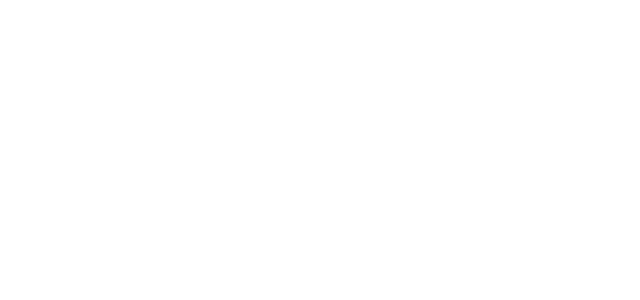
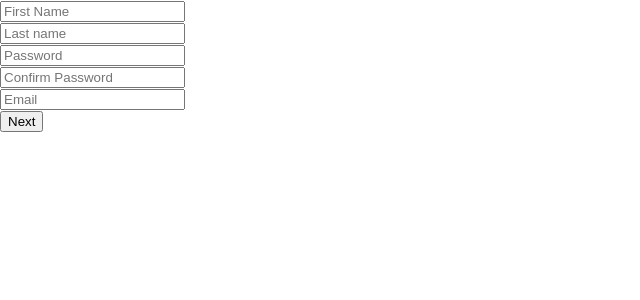
Before and after one commit to nitin-bommi/Login-Mechanism, a React (Create React App) app in the folder website-frontend/: page /basicregister in a window 1280 px wide. Shown: the top 300 px of the page, without its empty margins (0-640 px from the left). Built offline with nearby package versions, Linux system fonts and the light colour scheme.

Commit message:
Routing finished

```diff
--- a/website-frontend/package.json
+++ b/website-frontend/package.json
@@ -8,6 +8,7 @@
     "@testing-library/user-event": "^12.6.0",
     "react": "^17.0.1",
     "react-dom": "^17.0.1",
+    "react-router-dom": "^5.2.0",
     "react-scripts": "4.0.1",
     "web-vitals": "^0.2.4"
   },
--- a/website-frontend/public/index.html
+++ b/website-frontend/public/index.html
@@ -24,7 +24,7 @@
       work correctly both with client-side routing and a non-root public URL.
       Learn how to configure a non-root public URL by running `npm run build`.
     -->
-    <title>Let's see what happens</title>
+    <title>Face Authorisation</title>
   </head>
   <body>
     <noscript>You need to enable JavaScript to run this app.</noscript>
--- a/website-frontend/src/App.js
+++ b/website-frontend/src/App.js
@@ -1,10 +1,19 @@
 import './App.css';
-
+import {BrowserRouter as Router, Switch, Route} from 'react-router-dom';
+import CheckID from './CheckID';
+import BasicRegister from './BasicRegister';
+import PasswordLogin from './PasswordLogin';
+import NextRegister from './NextRegister';
 function App() {
   return (
-    <div>
-
-    </div>
+    <Router>
+      <Switch>
+        <Route exact path="/" component={CheckID} />
+        <Route exact path="/passwordlogin" component={PasswordLogin} />
+        <Route exact path="/basicregister" component={BasicRegister} />
+        <Route exact path="/nextregister" component={NextRegister} />
+      </Switch>
+    </Router>
   );
 }
 
--- a/website-frontend/src/BasicRegister.js
+++ b/website-frontend/src/BasicRegister.js
@@ -1,15 +1,16 @@
 import { Component} from 'react';
+import {Link} from 'react-router-dom';
 
 class BasicRegister extends Component {
   render() {
     return (
         <div>
-          <input type="text" id="firstname" name="firstName"></input>
-          <input type="text" id="lastname" name="lastName"></input>
-          <input type="password" id="password" name="password"></input>
-          <input type="password" id="confirmpassword" name="confirmPassword"></input>
-          <input type="email" id="email" name="email"></input>
-          <button type="submit">Next</button>
+          <input type="text" id="firstname" name="firstName" placeholder="First Name"></input><br/>
+          <input type="text" id="lastname" name="lastName" placeholder="Last name"></input><br/>
+          <input type="password" id="password" name="password" placeholder="Password"></input><br/>
+          <input type="password" id="confirmpassword" name="confirmPassword" placeholder="Confirm Password"></input><br/>
+          <input type="email" id="email" name="email" placeholder="Email"></input><br/>
+          <Link to="/nextregister"><button type="submit">Next</button></Link>
         </div>
       );
   }
--- a/website-frontend/src/CheckID.js
+++ b/website-frontend/src/CheckID.js
@@ -1,11 +1,14 @@
 import { Component} from 'react';
+import {Link} from 'react-router-dom';
 
 class CheckID extends Component {
   render() {
     return (
         <div>
-          <input type="text" id="studentid" name="studentid"></input>
-          <button type="submit">Check ID</button>
+          <input type="text" id="studentid" name="studentid" pattern="\d{2}[a-zA-Z]{4}\d{2}"></input>
+          <button type="submit">Check ID</button><br/>
+          <Link to="/passwordlogin">CheckPassword</Link><br/>
+          <Link to="/basicregister"><button>Register</button></Link>
         </div>
       );
   }
--- a/website-frontend/src/NextRegister.js
+++ b/website-frontend/src/NextRegister.js
@@ -4,18 +4,18 @@
   render() {
     return (
         <div>
-          <input type="tel" id="phone" name="phonenumber"></input>
+          <input type="tel" id="phone" name="phonenumber" placeholder="Phone number"></input><br/>
           <select id="gender" name="gender">
               <option>Male</option>
               <option>Female</option>
               <option>Other</option>
-          </select>
+          </select><br/>
           <select id="school" name="school">
               <option>School of Computer and Information Sciences</option>
-          </select>
+          </select><br/>
           <select id="department" name="department">
               <option>Computer Science</option>
-          </select>
+          </select><br/>
           <select id="semester" name="semester">
               <option>1</option>
               <option>2</option>
@@ -27,13 +27,13 @@
               <option>8</option>
               <option>9</option>
               <option>10</option>
-          </select>
+          </select><br/>
           <select id="yearofjoin" name="yearOfJoin">
               <option>2001</option>
               <option>2012</option>
               <option>2018</option>
-          </select>
-          <input type="date" id="dateOfBirth" name="dob"></input>
+          </select><br/>
+          <input type="date" id="dateOfBirth" name="dob"></input><br/>
 
           <button type="submit">Submit</button>
         </div>
```
Also changed, not shown: 2 other files (tests, documents, lock files or other folders).
